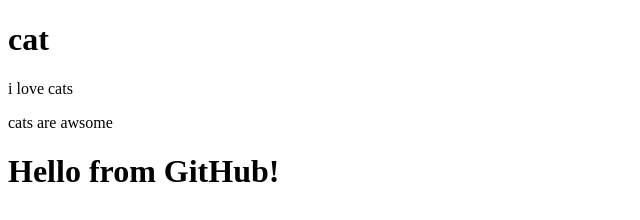
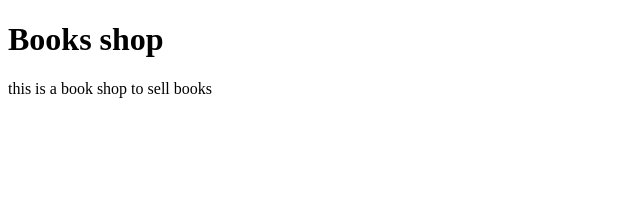
Before and after one commit to fatma260/my-first-project, a plain HTML site: page index.html in a window 1280 px wide. Shown: the whole page, without its empty margins (0-640 px from the left). Drawn offline with Linux system fonts and the light colour scheme.

Commit message:
edit html file

```diff
--- a/index.html
+++ b/index.html
@@ -2,11 +2,11 @@
 <html>
   <head>
     <title>My First GitHub Project</title>
-    <h1>cat</h1>
-    <p>i love cats</p>
-    <p>cats are awsome</p>
   </head>
   <body>
-    <h1>Hello from GitHub!</h1>
+    <main>
+      <h1>Books shop</h1>
+      <p>this is a book shop to sell books</p>
+    </main>
   </body>
 </html>
```
